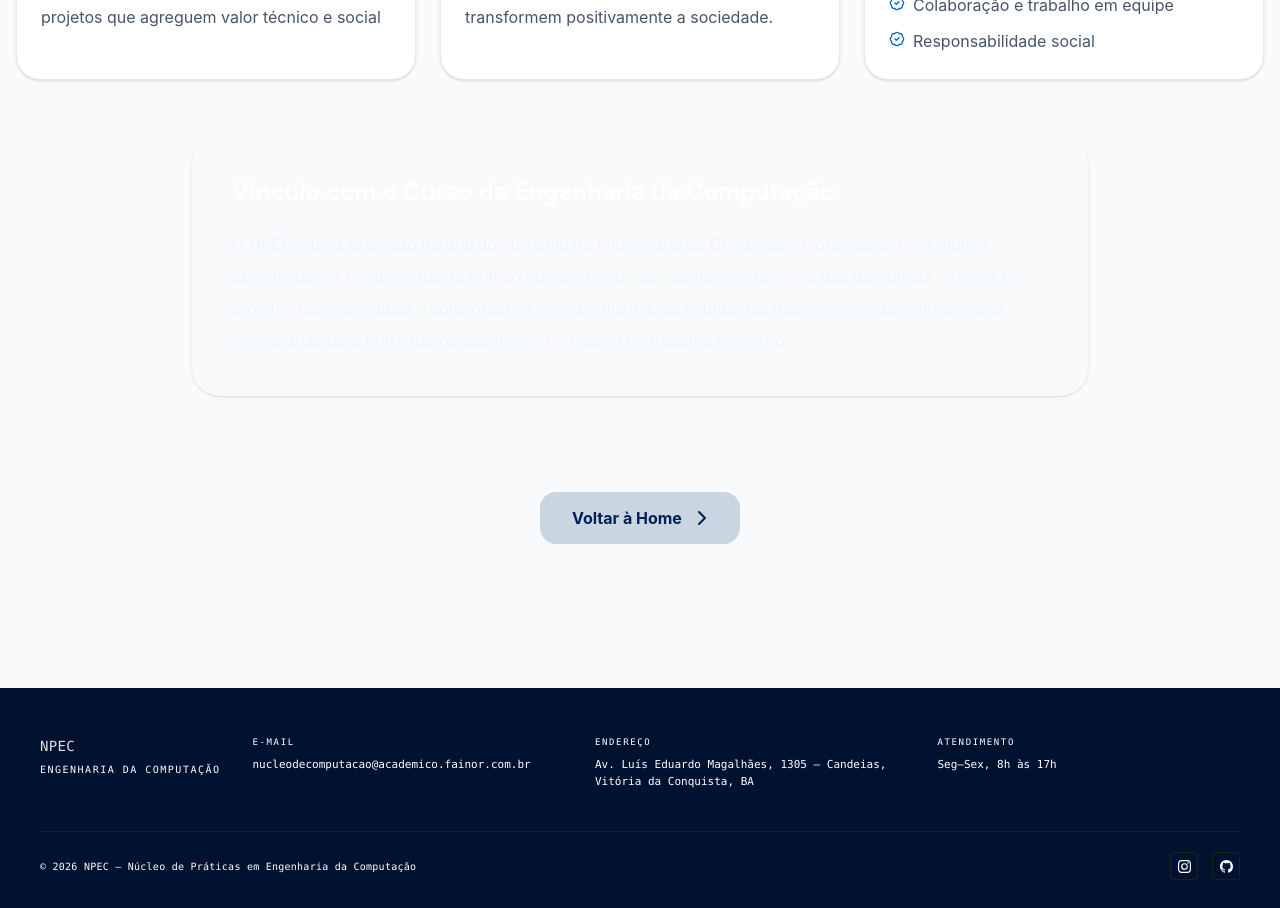
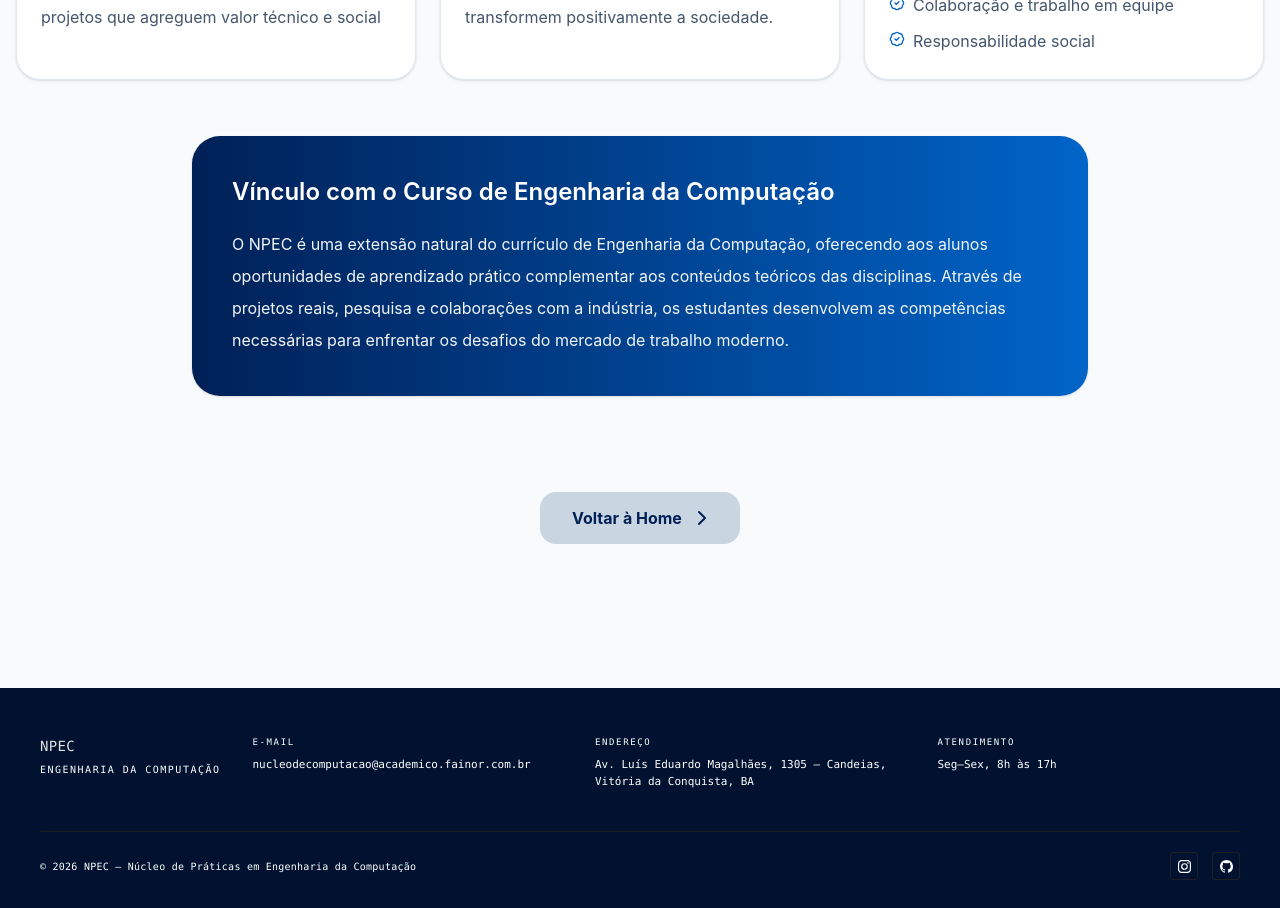
Before and after one commit to feliperrgama/site_npec_ofc, a React (Vite) app in the folder Front-end/: page /page_sobre in a window 1280 px wide. Shown: the part 1040-1948 px from the top of the page. Built offline with nearby package versions, Linux system fonts and the light colour scheme; no server answers.

Commit message:
Refactor CSS class from '.div' to '.gradient-brand'
Converted generic '.div' class to a specific '.gradient-brand' utility class to avoid unintended styling.

```diff
--- a/Front-end/src/pages/Sobre.css
+++ b/Front-end/src/pages/Sobre.css
@@ -1,3 +1,12 @@
-.div {
+/*
+  Antes: ".div { background-image: ... }" selecionava a TAG <div>
+  inteira — ou seja, qualquer <div> em qualquer página que importasse
+  este CSS ganhava esse gradiente de fundo. Isso nunca foi usado no
+  JSX (nenhum elemento tinha className="div"), então na prática era
+  regra morta, mas também um risco sério caso alguém criasse uma div
+  sem className específica futuramente. Convertido para uma classe
+  utilitária explícita e opt-in.
+*/
+.gradient-brand {
     background-image: linear-gradient(to right, #002057, #0064c8);
 }
```
